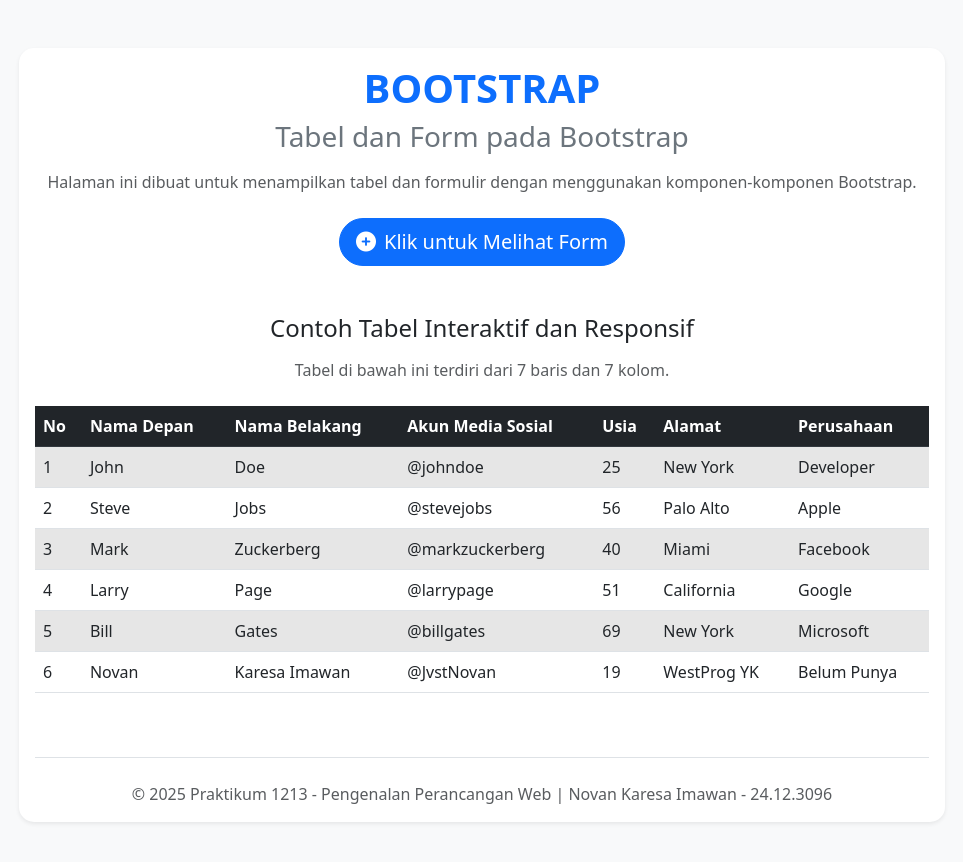
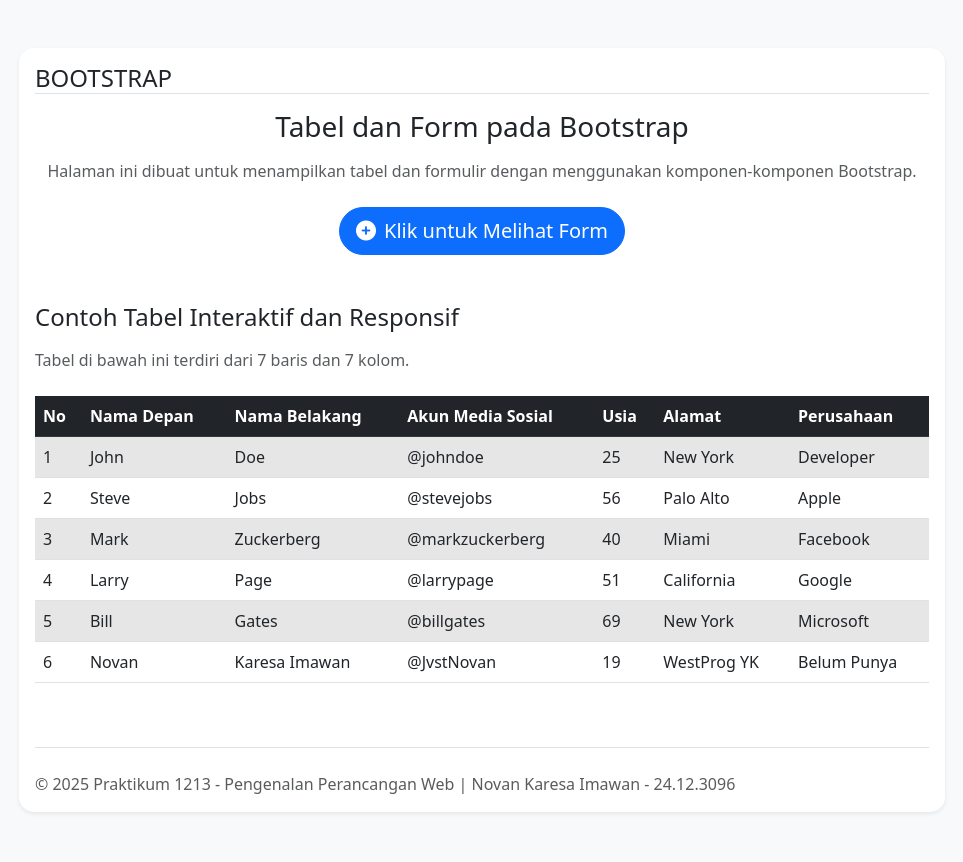
Before and after one commit to nopanpeno/Tabel-Form-Part2, a plain HTML site: page index.html in a window 1280 px wide. Shown: the whole page, without its empty margins (158-1121 px from the left). Drawn offline with nearby package versions, Linux system fonts and the light colour scheme.

Commit message:
Update index.html

```diff
--- a/index.html
+++ b/index.html
@@ -18,21 +18,20 @@
                 <div class="card shadow-sm">
                     <div class="card-body">
                         <!-- Header Section -->
+                        <h1 class="h4 text-dark mb-3 border-bottom">BOOTSTRAP</h1>
                         <div class="text-center mb-4">
-                            <h1 class="fw-bold text-primary mb-2">BOOTSTRAP</h1>
-                            <h2 class="h3 text-secondary mb-3">Tabel dan Form pada Bootstrap</h2>
+                            <h2 class="h3 text-dark mb-3">Tabel dan Form pada Bootstrap</h2>
                             <p class="text-muted mb-4">Halaman ini dibuat untuk menampilkan tabel dan formulir dengan
                                 menggunakan komponen-komponen Bootstrap.</p>
-                                <a href="form.html">
-                            <button class="btn btn-primary btn-lg" onclick="toggleForm()">
-                                <i class="fas fa-plus-circle me-2"></i>Klik untuk Melihat Form
-                            </button></a>
+                            <a href="form.html">
+                                <button class="btn btn-primary btn-lg" onclick="toggleForm()">
+                                    <i class="fas fa-plus-circle me-2"></i>Klik untuk Melihat Form
+                                </button></a>
                         </div>
                         <!-- Table Section -->
                         <div class="mt-5">
-                            <h3 class="h4 mb-3 text-center">Contoh Tabel Interaktif dan Responsif</h3>
-                            <p class="text-muted text-center mb-4"> Tabel di bawah ini terdiri dari 7 baris dan 7 kolom.</p>
-
+                            <h3 class="h4 mb-3">Contoh Tabel Interaktif dan Responsif</h3>
+                            <p class="text-muted mb-4"> Tabel di bawah ini terdiri dari 7 baris dan 7 kolom.</p>
                             <div class="table-responsive">
                                 <table class="table table-striped table-hover">
                                     <thead class="table-dark">
@@ -107,7 +106,7 @@
                         </div>
 
                         <!-- Footer -->
-                        <div class="text-center mt-5 pt-4 border-top">
+                        <div class="mt-5 pt-4 border-top">
                             <p class="text-muted mb-0">© 2025 Praktikum 1213 - Pengenalan Perancangan Web | Novan Karesa
                                 Imawan - 24.12.3096</p>
                         </div>
```
